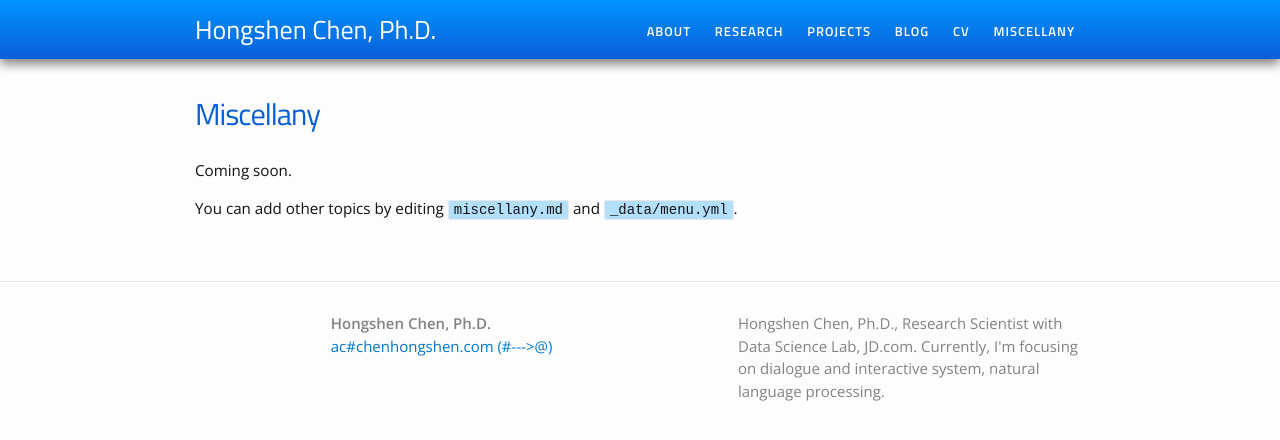
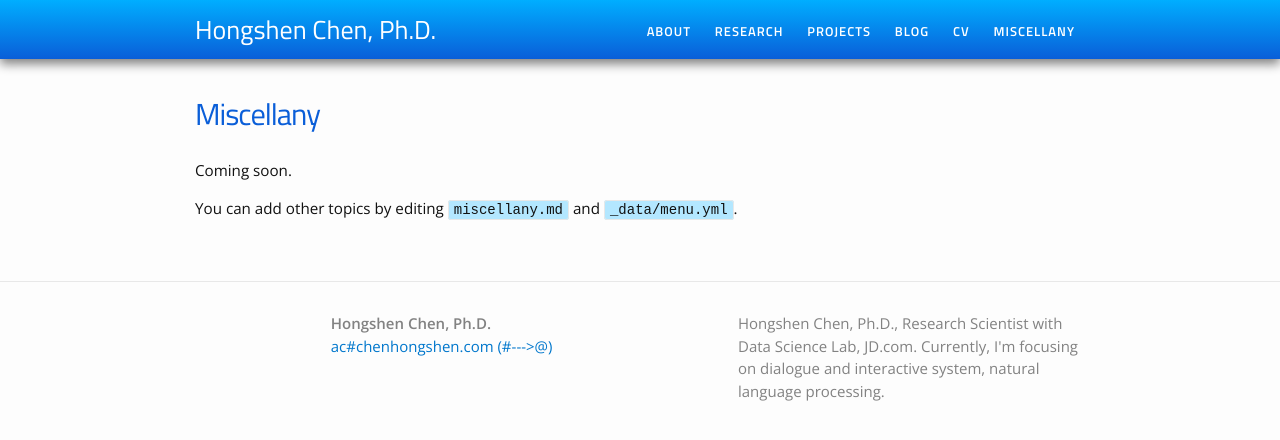
Before and after one commit to chenhongshen/chenhongshen.github.io, a Jekyll site: the page built from miscellany.md, in a window 1280 px wide. Shown: the top 440 px of the page. Built offline with Jekyll 4.4.1, drawn with Linux system fonts in a browser that asks for light colours; a script that is not in the unit is left out.

Commit message:
Update main.scss

```diff
--- a/css/main.scss
+++ b/css/main.scss
@@ -15,7 +15,7 @@ $background-color: #fdfdfd;
 $brand-color:      #0077CC;
 
 $blue-color-dark: darken(#2077f5, 10%);
-$blue-color-light: #0095ff;
+$blue-color-light: #00aeff;
 
 $grey-color:       #828282;
 $grey-color-light: lighten($grey-color, 40%);
```
